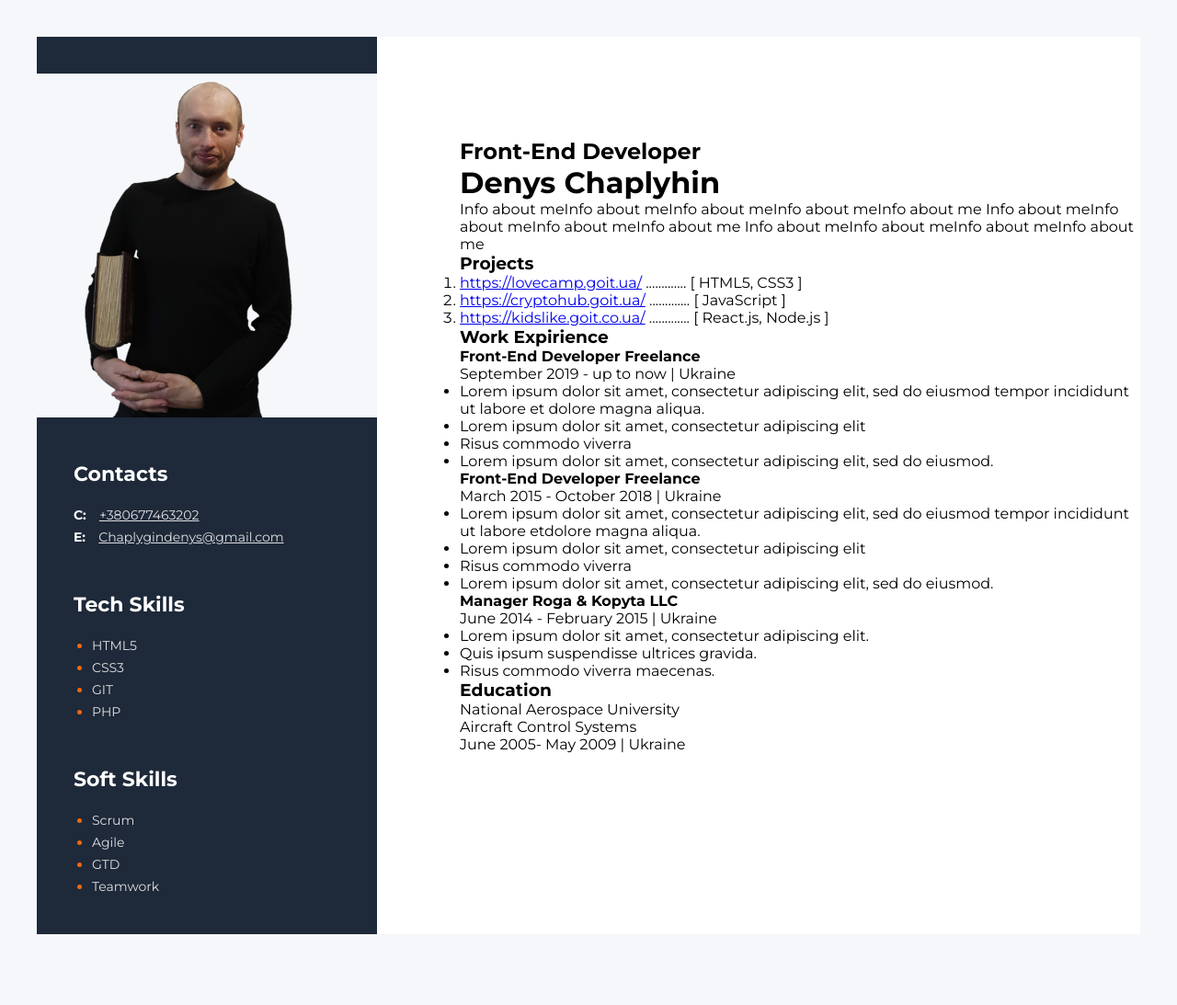
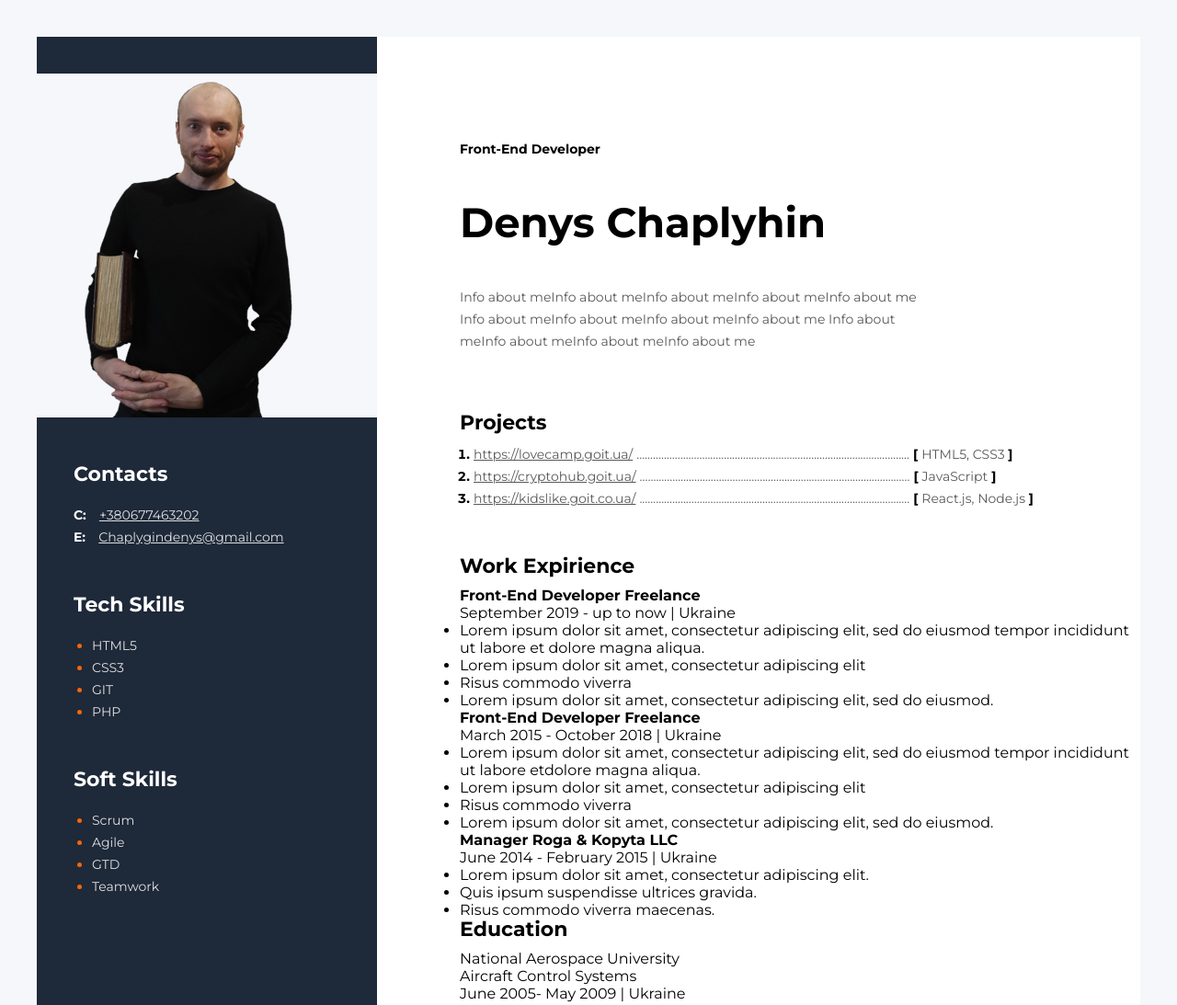
Before and after one commit to chaplygindenys/MY-RESUME, a plain HTML site: page index.html in a window 1280 px wide. Shown: the top 1093 px of the page at 92% size. Before the commit the page ends 1056 px from the top, so only its background shows below. Drawn offline with Linux system fonts and the light colour scheme.

Commit message:
Style of about-me and project-container are done. 20:30 min video

```diff
--- a/css/style.css
+++ b/css/style.css
@@ -114,13 +114,57 @@ body {
     padding-top: 110px;
     padding-bottom: 110px;
 }
+.about-me-main-info {
+    margin-bottom: 65px;
+}
+.about-me-profesion{
+    font-size: 14px;
+    font-weight: 700;
+    line-height: 24px;
+    margin-bottom: 23px;
 
-.about-me-main-info {
 }
+.about-me-name{
+    font-size: 45px;
+    font-weight: 700;
+    line-height: 89px;
+    margin-bottom: 25px;
+}
+.about-me-p{
+    max-width: 500px;
+    color: #595959;
+    font-size: 14px;
+    font-weight: 400;
+    line-height: 24px;
+}
+
 .project-container {
+    margin-bottom: 50px;
+}
+.about-me-title{
+    font-size: 22px;
+    font-weight: 700;
+    line-height: 24px;
+    margin-bottom: 10px;
+}
+.project-ol{
+   padding-left: 15px;
+}
+.project-link{
+    color: #595959;
+    font-size: 14px;
+    font-weight: 400;
+    line-height: 24px;
+}
+.project-tech-teg{
+    color: #000000;
+    font-size: 14px;
+    font-weight: 700;
+    line-height: 24px;
 }
 .Work-Expirience-container {
 }
+
 .compani-1 {
 }
 .compani-2 {
--- a/index.html
+++ b/index.html
@@ -66,9 +66,9 @@
     <div class="about-me-container">
         <!-- about me main info-->
         <div class="about-me-main-info">
-            <h2>Front-End Developer</h2>
-            <h1>Denys Chaplyhin</h1>
-            <p>
+            <h2 class="about-me-profesion">Front-End Developer</h2>
+            <h1 class="about-me-name">Denys Chaplyhin</h1>
+            <p class="about-me-p">
                 Info about meInfo about meInfo about meInfo about meInfo about me
                 Info about meInfo about meInfo about meInfo about me
                 Info about meInfo about meInfo about meInfo about me
@@ -76,29 +76,34 @@
         </div>
         <!--project container-->
         <div class="project-container">
-            <h3>Projects</h3>
-            <ol>
-                <li>
-                    <a href="https://lovecamp.goit.ua/">https://lovecamp.goit.ua/</a>
-                    <span>.............</span>
-                    <span>[ HTML5, CSS3 ]</span>
+            <h3 class="about-me-title">Projects</h3>
+            <ol class="project-ol">
+                <li class="project-tech-teg">
+                    <a class="project-link" href="https://lovecamp.goit.ua/">https://lovecamp.goit.ua/</a>
+                    <span class="project-link">....................................................................................................</span>
+                    <span class="project-tech-teg">[</span>
+                    <span class="project-link">HTML5, CSS3 </span>
+                    <span class="project-tech-teg">]</span>
                 </li>
-                <li>
-                    <a href="https://cryptohub.goit.ua/">https://cryptohub.goit.ua/</a>
-                    <span>.............</span>
-                    <span>[ JavaScript ]</span>
+                <li class="project-tech-teg">
+                    <a class="project-link" href="https://cryptohub.goit.ua/">https://cryptohub.goit.ua/</a>
+                    <span class="project-link">...................................................................................................</span>
+                    <span class="project-tech-teg">[</span>
+                    <span class="project-link">JavaScript</span>
+                    <span class="project-tech-teg">]</span>
                 </li>
-                <li>
-                    <a href="https://kidslike.goit.co.ua/">https://kidslike.goit.co.ua/</a>
-                    <span>.............</span>
-                    <span>[ React.js, Node.js ]</span>
+                <li class="project-tech-teg">
+                    <a class="project-link" href="https://kidslike.goit.co.ua/">https://kidslike.goit.co.ua/</a>
+                    <span class="project-link">...................................................................................................</span>
+                    <span class="project-tech-teg">[</span>
+                    <span class="project-link">React.js, Node.js </span>
+                    <span class="project-tech-teg">]</span>
                 </li>
-
             </ol>
         </div>
         <!--Work Expirience container-->
         <div class="Work-Expirience-container">
-            <h3>Work Expirience</h3>
+            <h3 class="about-me-title">Work Expirience</h3>
 
             <!--compani 1-->
             <div class="compani-1">
@@ -146,7 +151,7 @@
         </div>
         <!--Education container-->
         <div class="Education-container">
-            <h3>Education</h3>
+            <h3 class="about-me-title">Education</h3>
             <p>National Aerospace University</p>
             <p>Aircraft Control Systems</p>
             <span>
```
